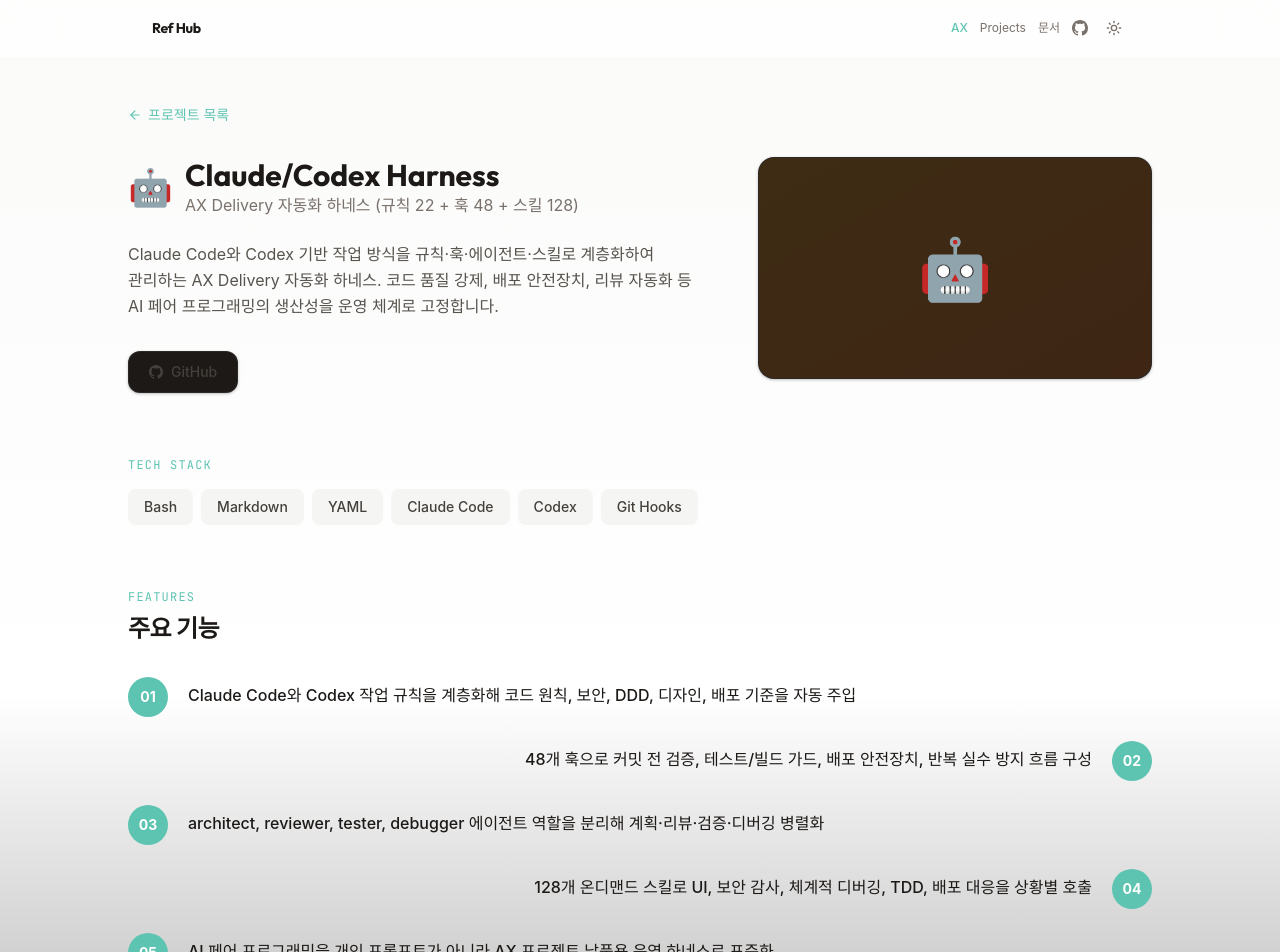
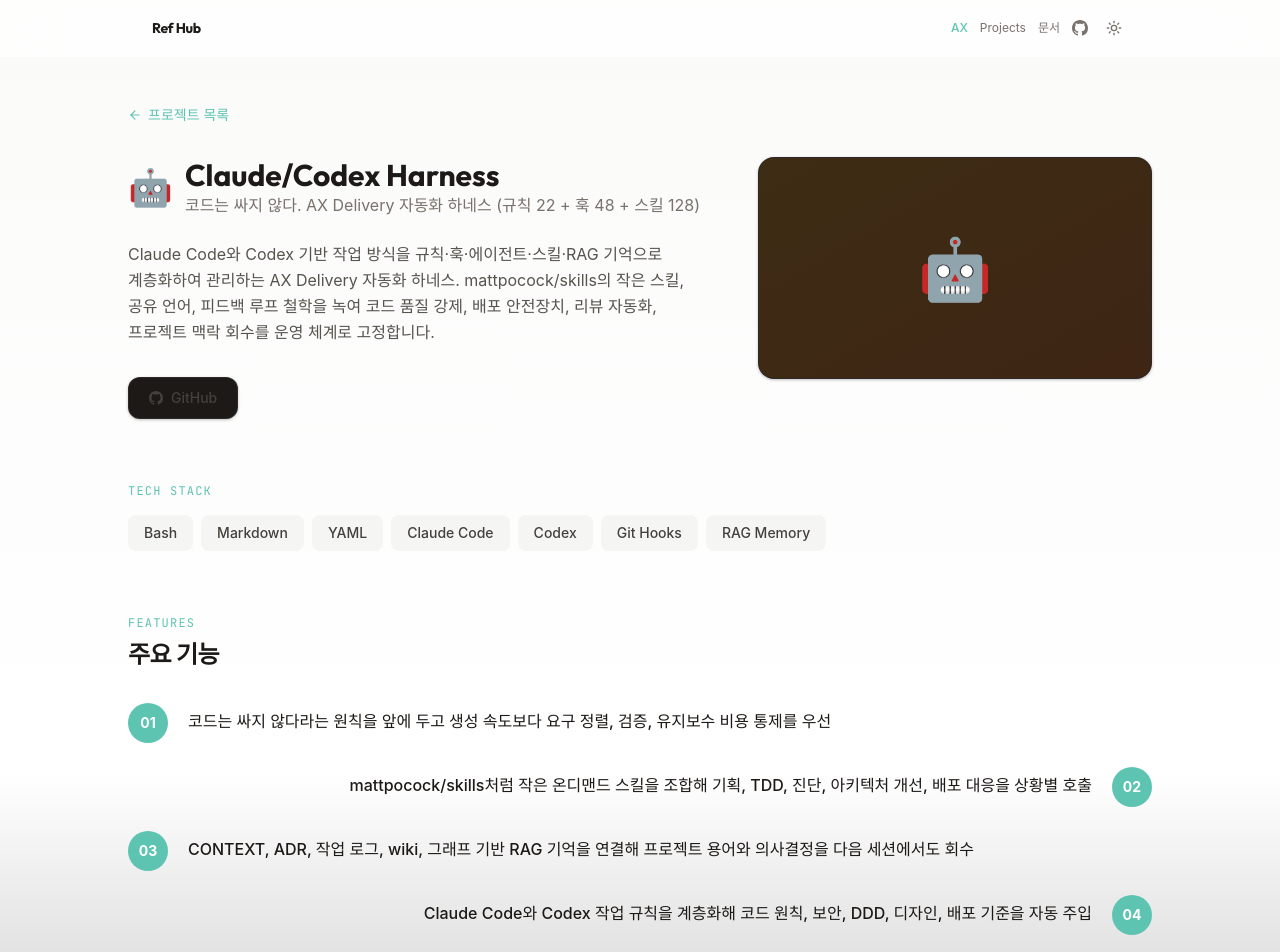
Before and after one commit to yurielk82/ref-hub, a Next.js app: page /projects/claude-dotfiles in a window 1280 px wide. Shown: the top 952 px of the page. Built offline with nearby package versions, Linux system fonts and the light colour scheme; a web font is replaced by a local one.

Commit message:
content: sharpen AX harness case

```diff
--- a/data/ax.ts
+++ b/data/ax.ts
@@ -119,11 +119,11 @@
     projectSlug: 'claude-dotfiles',
     label: 'Claude/Codex AX Delivery Harness',
     problem:
-      'AX 프로젝트를 빠르게 구현해도 품질, 리뷰, 배포 안전장치, 반복 실수 방지가 남지 않으면 현업 적용 속도가 지속되지 않았습니다.',
+      '코드는 싸지 않다. AX 프로젝트를 빠르게 구현해도 품질, 리뷰, 배포 안전장치, 반복 실수 방지, 맥락 기억이 남지 않으면 현업 적용 속도는 유지되지 않았습니다.',
     intervention:
-      'Claude Code와 Codex 작업 방식을 규칙, 훅, 에이전트, 스킬로 묶어 기획·구현·검증·배포를 반복 가능한 AX Delivery Harness로 만들었습니다.',
+      'mattpocock/skills의 작은 스킬·공유 언어·피드백 루프 철학을 참고해 Claude Code와 Codex 작업 방식을 규칙, 훅, 에이전트, 온디맨드 스킬로 묶고, wiki·그래프·문서 검색 기반 RAG 기억으로 프로젝트 맥락을 계속 회수하게 만들었습니다.',
     outcome:
-      '개인 생산성 도구를 AX 프로젝트를 계속 납품할 수 있는 재사용 가능한 운영 규칙과 자동화 체계로 바꿨습니다.',
+      '개인 생산성 도구를 AX 프로젝트를 계속 납품할 수 있는 재사용 가능한 운영 규칙, 검증 루프, 장기 기억 체계로 바꿨습니다.',
     disclosure: 'public',
     evidenceLabel: '프로젝트 상세',
   },
--- a/data/projects.ts
+++ b/data/projects.ts
@@ -198,23 +198,25 @@
   {
     slug: 'claude-dotfiles',
     name: 'Claude/Codex Harness',
-    tagline: 'AX Delivery 자동화 하네스 (규칙 22 + 훅 48 + 스킬 128)',
+    tagline: '코드는 싸지 않다. AX Delivery 자동화 하네스 (규칙 22 + 훅 48 + 스킬 128)',
     description:
-      'Claude Code와 Codex 기반 작업 방식을 규칙·훅·에이전트·스킬로 계층화하여 관리하는 AX Delivery 자동화 하네스. 코드 품질 강제, 배포 안전장치, 리뷰 자동화 등 AI 페어 프로그래밍의 생산성을 운영 체계로 고정합니다.',
-    tech: ['Bash', 'Markdown', 'YAML', 'Claude Code', 'Codex', 'Git Hooks'],
+      'Claude Code와 Codex 기반 작업 방식을 규칙·훅·에이전트·스킬·RAG 기억으로 계층화하여 관리하는 AX Delivery 자동화 하네스. mattpocock/skills의 작은 스킬, 공유 언어, 피드백 루프 철학을 녹여 코드 품질 강제, 배포 안전장치, 리뷰 자동화, 프로젝트 맥락 회수를 운영 체계로 고정합니다.',
+    tech: ['Bash', 'Markdown', 'YAML', 'Claude Code', 'Codex', 'Git Hooks', 'RAG Memory'],
     category: 'tool',
     githubUrl: 'https://github.com/yurielk82/claude-dotfiles',
     emoji: '🤖',
     gradient: 'from-amber-500/15 to-orange-500/15',
     features: [
+      '코드는 싸지 않다라는 원칙을 앞에 두고 생성 속도보다 요구 정렬, 검증, 유지보수 비용 통제를 우선',
+      'mattpocock/skills처럼 작은 온디맨드 스킬을 조합해 기획, TDD, 진단, 아키텍처 개선, 배포 대응을 상황별 호출',
+      'CONTEXT, ADR, 작업 로그, wiki, 그래프 기반 RAG 기억을 연결해 프로젝트 용어와 의사결정을 다음 세션에서도 회수',
       'Claude Code와 Codex 작업 규칙을 계층화해 코드 원칙, 보안, DDD, 디자인, 배포 기준을 자동 주입',
       '48개 훅으로 커밋 전 검증, 테스트/빌드 가드, 배포 안전장치, 반복 실수 방지 흐름 구성',
       'architect, reviewer, tester, debugger 에이전트 역할을 분리해 계획·리뷰·검증·디버깅 병렬화',
-      '128개 온디맨드 스킬로 UI, 보안 감사, 체계적 디버깅, TDD, 배포 대응을 상황별 호출',
       'AI 페어 프로그래밍을 개인 프롬프트가 아니라 AX 프로젝트 납품용 운영 하네스로 표준화',
       '작업 완료 후 검증·커밋·push·배포 흐름까지 규칙화해 구현 속도와 운영 안전성을 함께 강화',
     ],
-    highlight: 'Claude/Codex 기반 AX Delivery 자동화 하네스',
+    highlight: '코드는 싸지 않다. Claude/Codex 기반 AX Delivery 자동화 하네스',
     year: '2026',
   },
 ]
```
Also changed, not shown: 1 other file (tests, documents, lock files or other folders).
